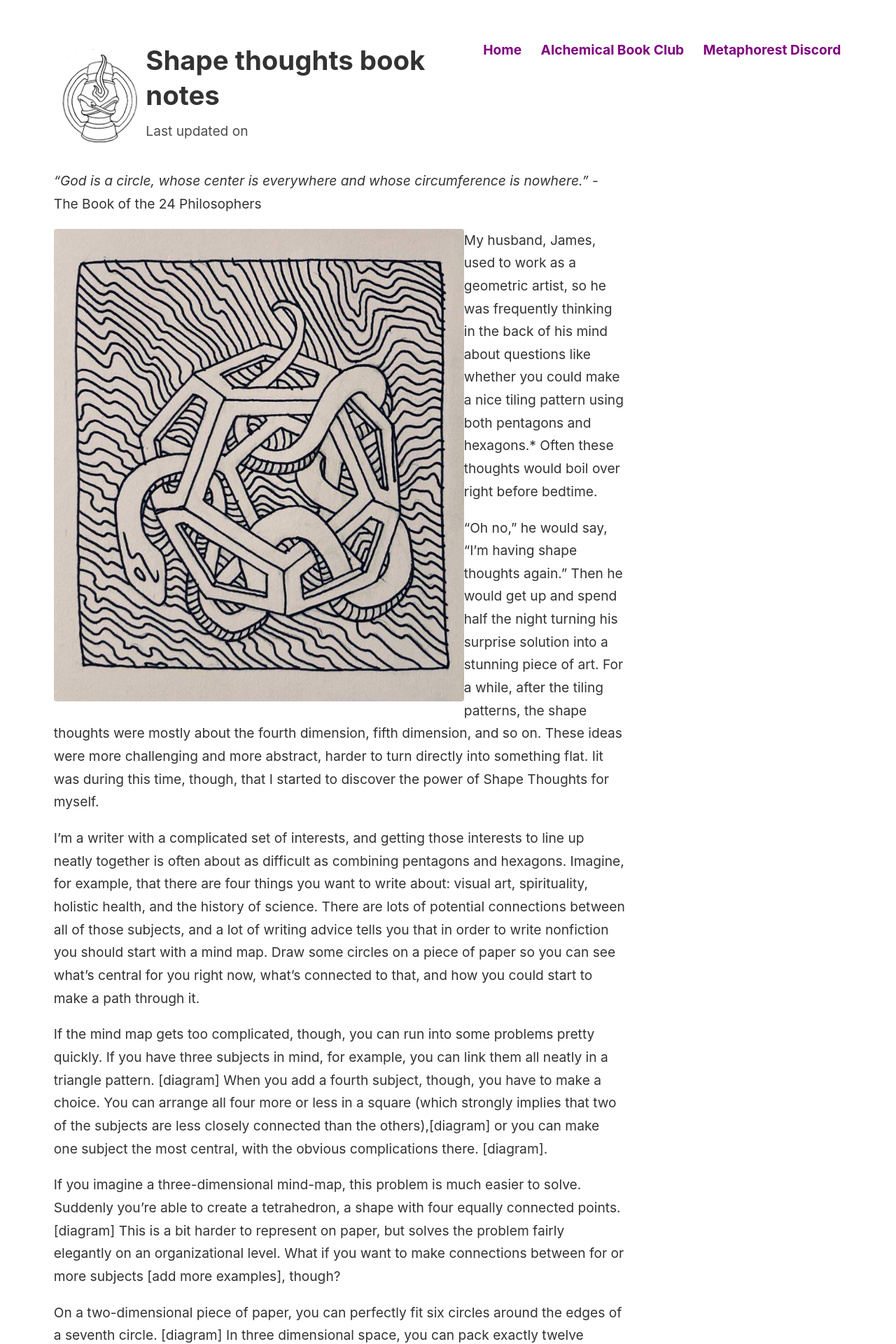
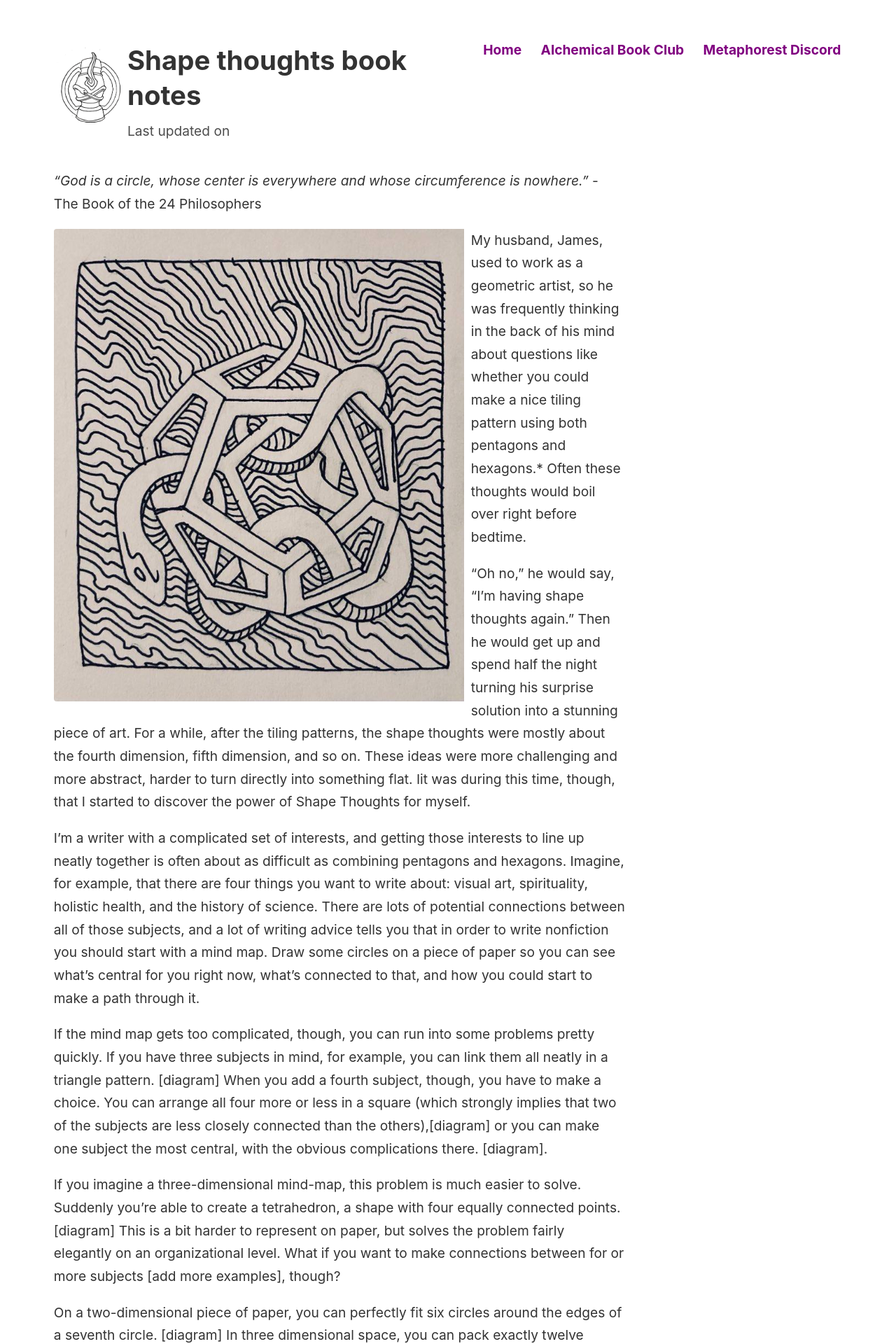
Before and after one commit to lauragyre/jekyll, a Jekyll site: the page built from _notes/Writing Projects/Shape Thoughts Book Notes.md, in a window 1280 px wide. Shown: the top 1920 px of the page at 70% size. Built offline with Jekyll 4.4.1, drawn with Linux system fonts in a browser that asks for light colours.

Commit message:
image adjustments

```diff
--- a/_layouts/note.html
+++ b/_layouts/note.html
@@ -4,7 +4,7 @@ layout: default
 
 <article>
   <div>
-    <img src="/assets/lamp.jpeg" style="max-height: 150px; float: left;"></img>
+    <img src="/assets/lamp.jpeg" style="max-height: 120px; float: left;"></img>
     <h1>{{ page.title }}</h1>
     <time datetime="{{ page.last_modified_at | date_to_xmlschema }}">{% if page.type != 'pages' %}
       Last updated on {{ page.last_modified_at | date: "%B %-d, %Y" }}
--- a/_notes/Writing Projects/Shape Thoughts Book Notes.md
+++ b/_notes/Writing Projects/Shape Thoughts Book Notes.md
@@ -4,7 +4,7 @@ dg-publish: true
 
 *“God is a circle, whose center is everywhere and whose circumference is nowhere.”* - The Book of the 24 Philosophers
 
-<img src="/assets/snakeshape.jpg" style="float: left">
+<img src="/assets/snakeshape.jpg" style="float: left; padding-right: 10px;">
 
 My husband, James, used to work as a geometric artist, so he was frequently thinking in the back of his mind about questions like whether you could make a nice tiling pattern using both pentagons and hexagons.* Often these thoughts would boil over right before bedtime.
 
```
Also changed, not shown: 2 other files.
